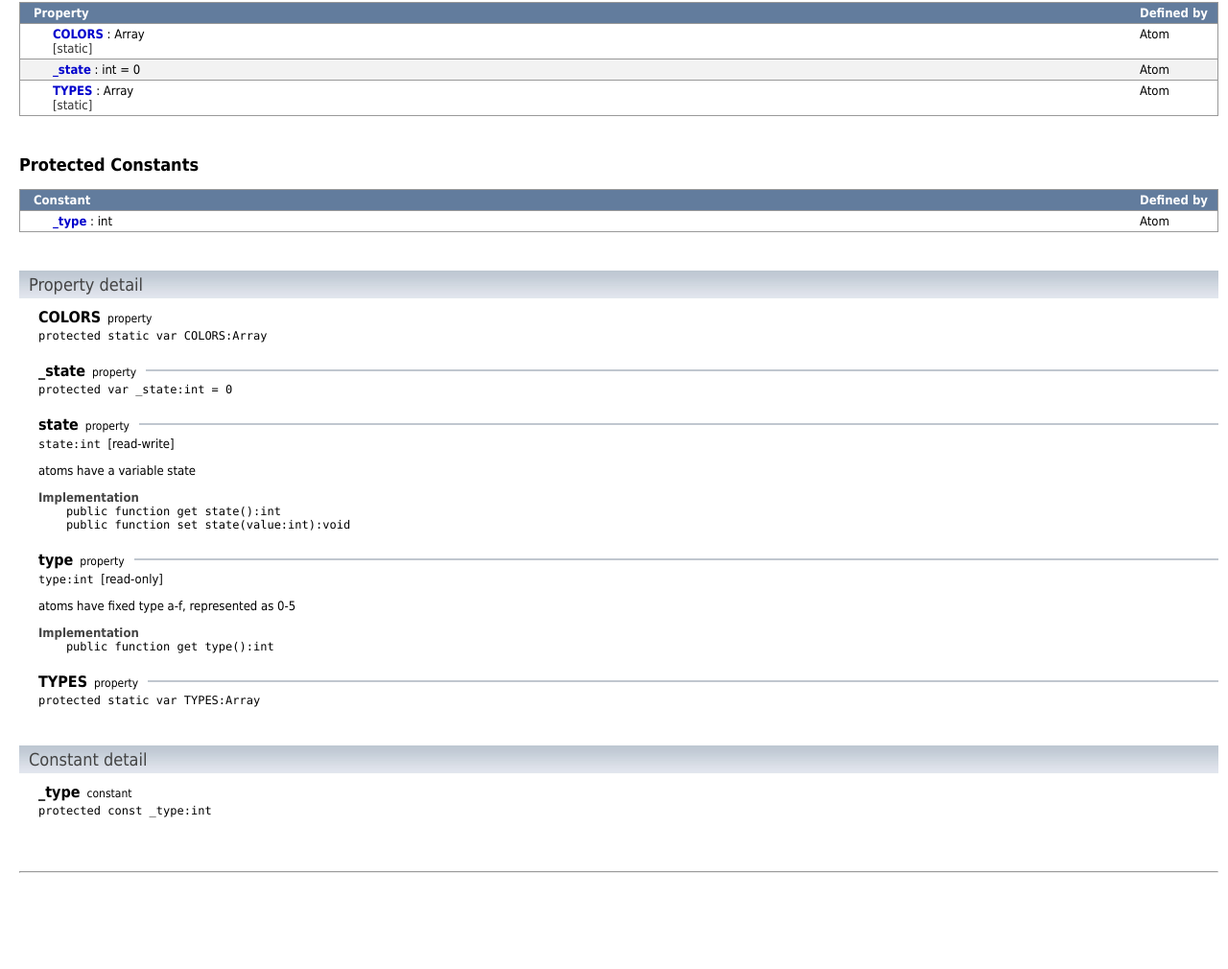
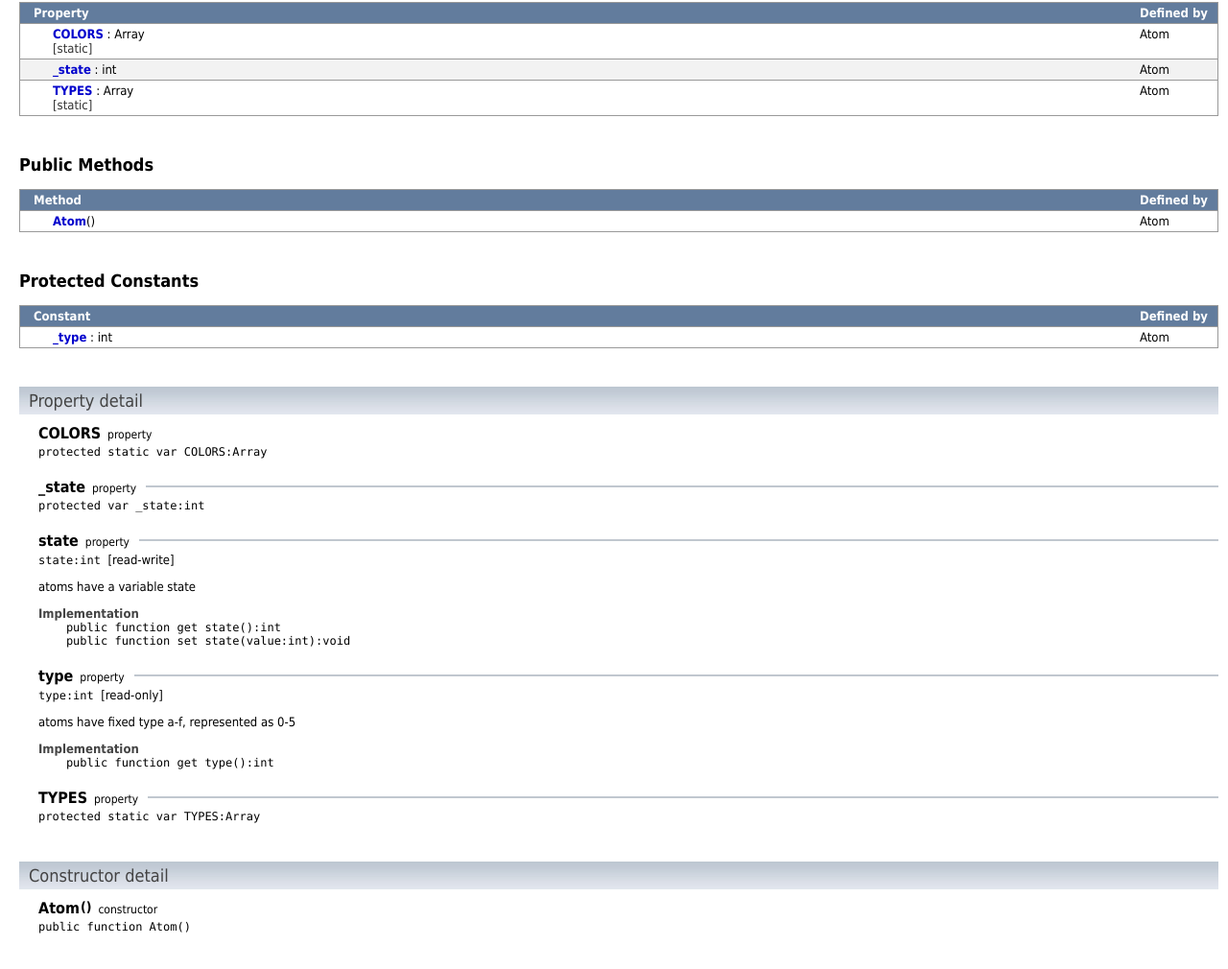
Before and after one commit to timhutton/ob-flash, a plain HTML site: page trunk/docs/obClasses/Atom.html in a window 1280 px wide. Shown: the part 492-1502 px from the top of the page at 96% size. Before the commit the page ends 1469 px from the top, so only its background shows below. Drawn offline with Linux system fonts and the light colour scheme.

```diff
--- a/trunk/docs/obClasses/Atom.html
+++ b/trunk/docs/obClasses/Atom.html
@@ -19,7 +19,7 @@
 <td align="left" class="titleTableTitle">API Documentation</td><td align="right" class="titleTableTopNav"><a onclick="loadClassListFrame('../all-classes.html')" href="../package-summary.html">All&nbsp;Packages</a>&nbsp;|&nbsp;<a onclick="loadClassListFrame('../all-classes.html')" href="../class-summary.html">All&nbsp;Classes</a>&nbsp;|&nbsp;<a onclick="loadClassListFrame('../index-list.html')" href="../all-index-A.html">Index</a>&nbsp;|&nbsp;<a href="../index.html?obClasses/Atom.html&amp;obClasses/class-list.html" id="framesLink1">Frames</a><a onclick="parent.location=document.location" href="" style="display:none" id="noFramesLink1">No&nbsp;Frames</a></td><td rowspan="3" align="right" class="titleTableLogo"><img alt="Adobe Logo" title="Adobe Logo" class="logoImage" src="../images/logo.jpg"></td>
 </tr>
 <tr class="titleTableRow2">
-<td align="left" id="subTitle" class="titleTableSubTitle">Class&nbsp;Atom</td><td align="right" id="subNav" class="titleTableSubNav"><a href="#propertySummary">Properties</a>&nbsp;| <a href="#constantSummary">Constants</a></td>
+<td align="left" id="subTitle" class="titleTableSubTitle">Class&nbsp;Atom</td><td align="right" id="subNav" class="titleTableSubNav"><a href="#propertySummary">Properties</a>&nbsp;| <a href="#methodSummary">Methods</a>&nbsp;| <a href="#constantSummary">Constants</a></td>
 </tr>
 <tr class="titleTableRow3">
 <td colspan="2">&nbsp;</td>
@@ -27,7 +27,7 @@
 </table>
 <script type="text/javascript" language="javascript">
 <!--
-if (!isEclipse() || window.name != ECLIPSE_FRAME_NAME) {titleBar_setSubTitle("Class Atom"); titleBar_setSubNav(true,true,false,false,false,false,false,false,false,false,false,false,false,false);}
+if (!isEclipse() || window.name != ECLIPSE_FRAME_NAME) {titleBar_setSubTitle("Class Atom"); titleBar_setSubNav(true,true,false,false,false,false,true,false,false,false,false,false,false,false);}
 --></script>
 <div class="MainContent">
 <table cellspacing="0" cellpadding="0" class="classHeaderTable">
@@ -77,11 +77,27 @@ if (!isEclipse() || window.name != ECLIPSE_FRAME_NAME) {titleBar_setSubTitle("Cl
 </td><td class="summaryTableOwnerCol">Atom</td>
 </tr>
 <tr class="">
-<td class="summaryTablePaddingCol">&nbsp;</td><td class="summaryTableInheritanceCol">&nbsp;</td><td class="summaryTableSignatureCol"><a class="signatureLink" href="#_state">_state</a> : int = 0<div class="summaryTableDescription"></div>
+<td class="summaryTablePaddingCol">&nbsp;</td><td class="summaryTableInheritanceCol">&nbsp;</td><td class="summaryTableSignatureCol"><a class="signatureLink" href="#_state">_state</a> : int<div class="summaryTableDescription"></div>
 </td><td class="summaryTableOwnerCol">Atom</td>
 </tr>
 <tr class="">
 <td class="summaryTablePaddingCol">&nbsp;</td><td class="summaryTableInheritanceCol">&nbsp;</td><td class="summaryTableSignatureCol"><a class="signatureLink" href="#TYPES">TYPES</a> : Array<div class="summaryTableDescription">[static]</div>
+</td><td class="summaryTableOwnerCol">Atom</td>
+</tr>
+</table>
+</div>
+<a name="methodSummary"></a>
+<div class="summarySection">
+<div class="summaryTableTitle">Public Methods</div>
+<table id="summaryTableMethod" class="summaryTable " cellpadding="3" cellspacing="0">
+<tr>
+<th>&nbsp;</th><th colspan="2">Method</th><th class="summaryTableOwnerCol">Defined&nbsp;by</th>
+</tr>
+<tr class="">
+<td class="summaryTablePaddingCol">&nbsp;</td><td class="summaryTableInheritanceCol">&nbsp;</td><td class="summaryTableSignatureCol">
+<div class="summarySignature">
+<a class="signatureLink" href="#Atom()">Atom</a>()</div>
+<div class="summaryTableDescription"></div>
 </td><td class="summaryTableOwnerCol">Atom</td>
 </tr>
 </table>
@@ -122,7 +138,7 @@ showHideInherited();
 </tr>
 </table>
 <div class="detailBody">
-<code>protected var _state:int = 0</code>
+<code>protected var _state:int</code>
 </div>
 <a name="state"></a>
 <table cellspacing="0" cellpadding="0" class="detailHeader">
@@ -159,6 +175,17 @@ showHideInherited();
 <div class="detailBody">
 <code>protected static var TYPES:Array</code>
 </div>
+<a name="constructorDetail"></a>
+<div class="detailSectionHeader">Constructor detail</div>
+<a name="Atom()"></a>
+<table cellspacing="0" cellpadding="0" class="detailHeader">
+<tr>
+<td class="detailHeaderName">Atom</td><td class="detailHeaderParens">()</td><td class="detailHeaderType">constructor</td>
+</tr>
+</table>
+<div class="detailBody">
+<code>public function Atom()</code>
+</div>
 <a name="constantDetail"></a>
 <div class="detailSectionHeader">Constant detail</div>
 <a name="_type"></a>
```
Also changed, not shown: trunk/docs/all-index-A.html (+6 -0 lines), trunk/docs/obClasses/CircularAtom.html (+1 -1 lines), trunk/docs/obClasses/LatticeAtom.html (+1 -1 lines), 6 other files.
